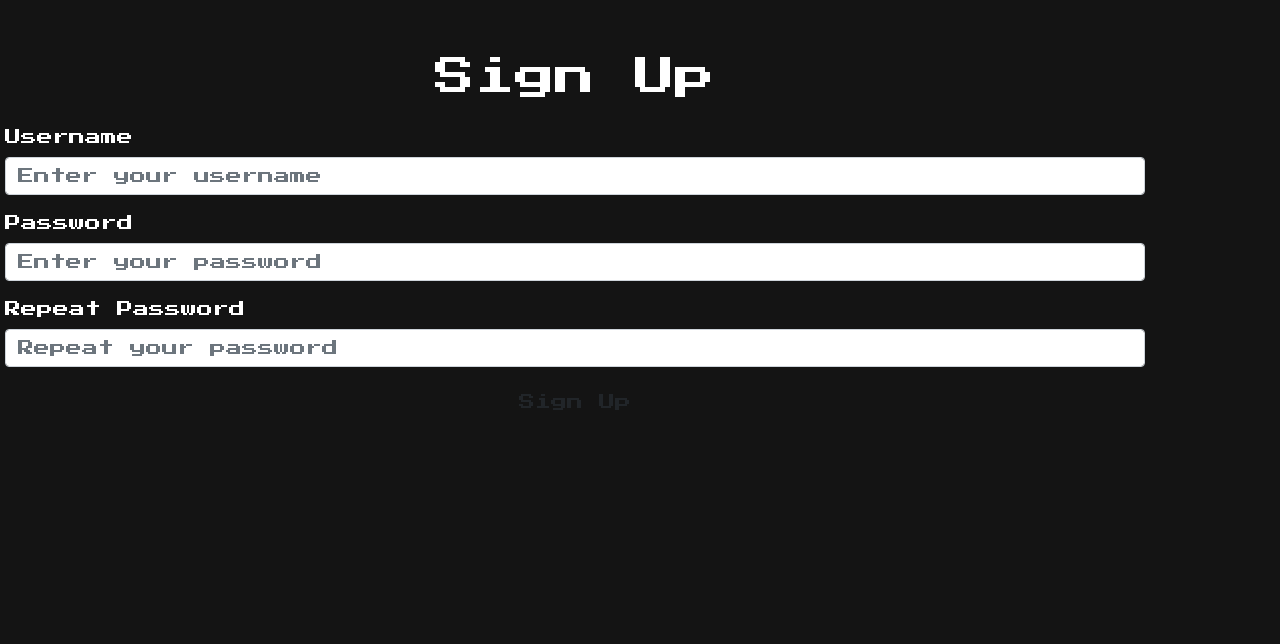
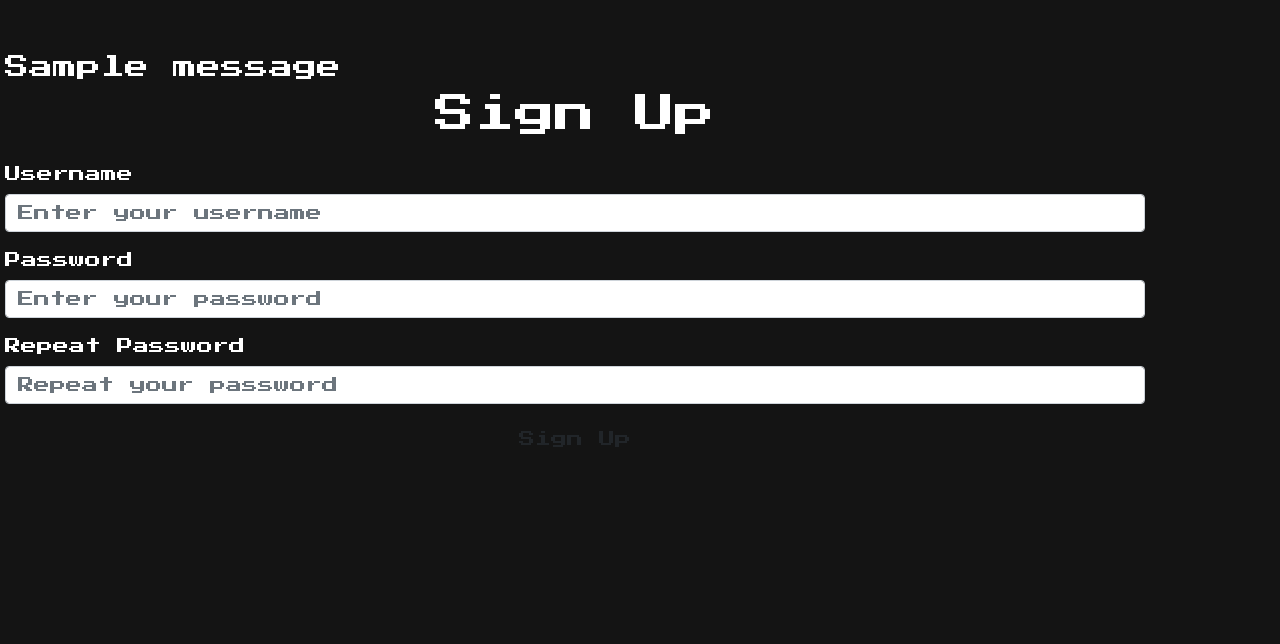
Before and after one commit to nimata23/neatCode-Game, a Flask app: template website/templates/signup.html in a window 1280 px wide. Shown: the part 56-700 px from the top of the page. Run offline with Flask 3, Linux system fonts and the light colour scheme; the template is opened without the code that fills it, so the values that code supplies are empty; tables that the repository leaves empty hold one stand-in row (values such as "Sample post"); one stand-in notice (Sample message) is shown; some libraries are stand-ins or nearby versions.

Commit message:
added block to show flash messages, added names to form items

```diff
--- a/website/templates/signup.html
+++ b/website/templates/signup.html
@@ -47,19 +47,26 @@
     <!-- Main Body -->
     <main class="py-5">
         <div class="container">
+	    {% with msg=get_flashed_messages()%}
+             {% if msg %}
+                   {% for m in msg %}
+                      <h4>{{ m }}</h4>
+                   {% endfor %}
+             {% endif %}
+          {% endwith %}
           <h1 class="text-center mb-4">Sign Up</h1>
-          <form>
+          <form method='POST'>
             <div class="form-group">
               <label for="username">Username</label>
-              <input type="text" class="form-control" id="username" placeholder="Enter your username" required>
+              <input type="text" class="form-control" id="username" name="username" placeholder="Enter your username" required>
             </div>
             <div class="form-group">
               <label for="password">Password</label>
-              <input type="password" class="form-control" id="password" placeholder="Enter your password" required>
+              <input type="password" class="form-control" id="password1" name="password1" placeholder="Enter your password" required>
             </div>
             <div class="form-group">
               <label for="repeat-password">Repeat Password</label>
-              <input type="password" class="form-control" id="repeat-password" placeholder="Repeat your password" required>
+              <input type="password" class="form-control" id="password2" name="password2" placeholder="Repeat your password" required>
             </div>
             <button type="submit" class="btn btn-block" id="sign-up-btn">Sign Up</button>
           </form>
```
